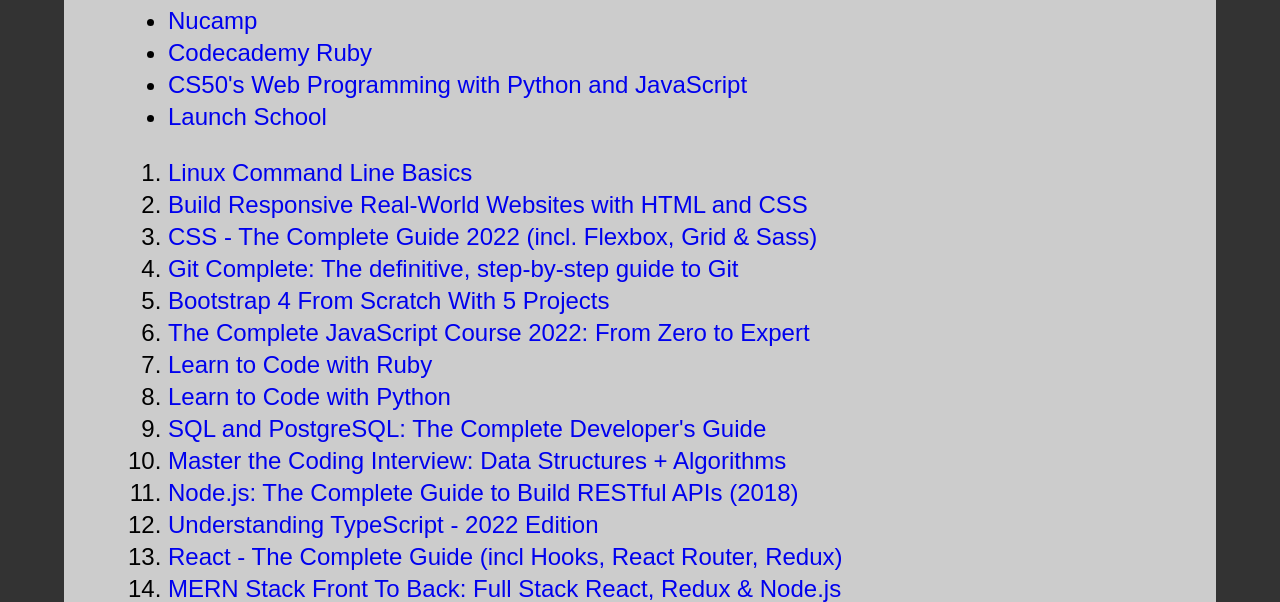
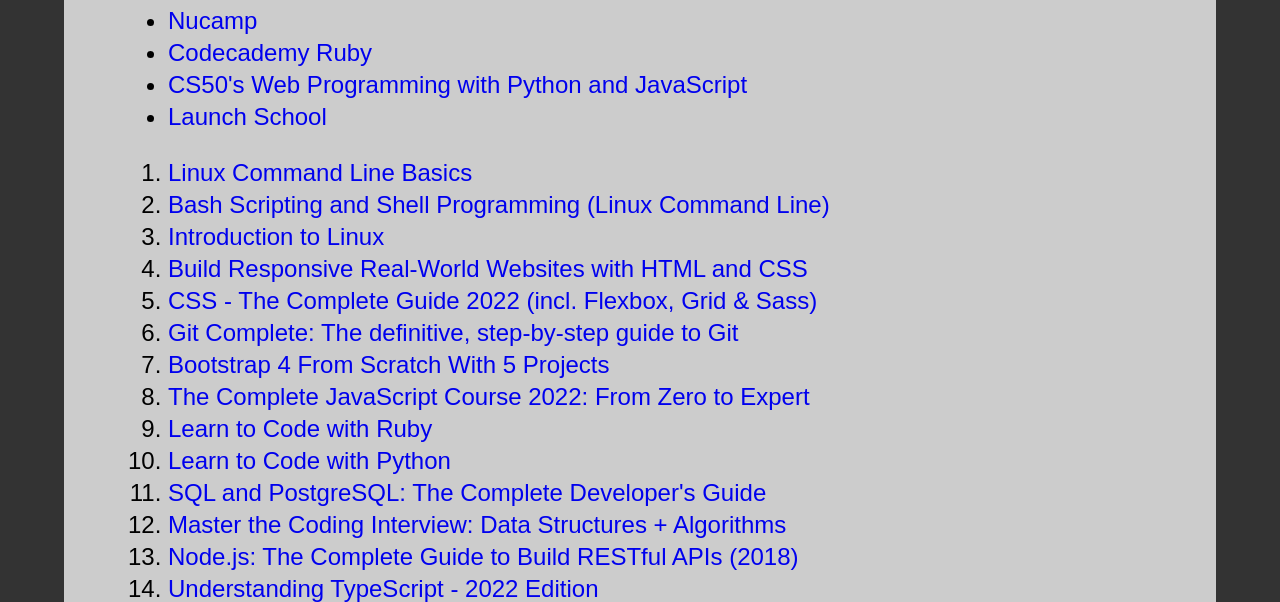
Before and after one commit to cazaresmr/roadmap, a plain HTML site: page index.html in a window 1280 px wide. Shown: the part 203-805 px from the top of the page. Drawn offline with Linux system fonts and the light colour scheme.

Commit message:
added more 2022 courses

```diff
--- a/index.html
+++ b/index.html
@@ -46,6 +46,10 @@
 
                         <li><a href="https://www.udemy.com/course/linux-command-line-volume1/" target="_blank">Linux
                                         Command Line Basics</a></li>
+                        <li><a href="https://www.udemy.com/course/bash-scripting/" target="_blank">Bash
+                                        Scripting and Shell Programming (Linux Command Line)</a></li>
+                        <li><a href="https://www.edx.org/course/introduction-to-linux?source=aw&awc=6798_1641011146_05521fbdd5cf8d4de36d521e2a53dc96&utm_source=aw&utm_medium=affiliate_partner&utm_content=text-link&utm_term=428263_Hackr.io"
+                                        target="_blank">Introduction to Linux</a></li>
                         <li><a href="https://www.udemy.com/course/design-and-develop-a-killer-website-with-html5-and-css3/"
                                         target="_blank">Build Responsive Real-World Websites with HTML and CSS</a></li>
                         <li><a href="https://www.udemy.com/course/css-the-complete-guide-incl-flexbox-grid-sass/"
```
